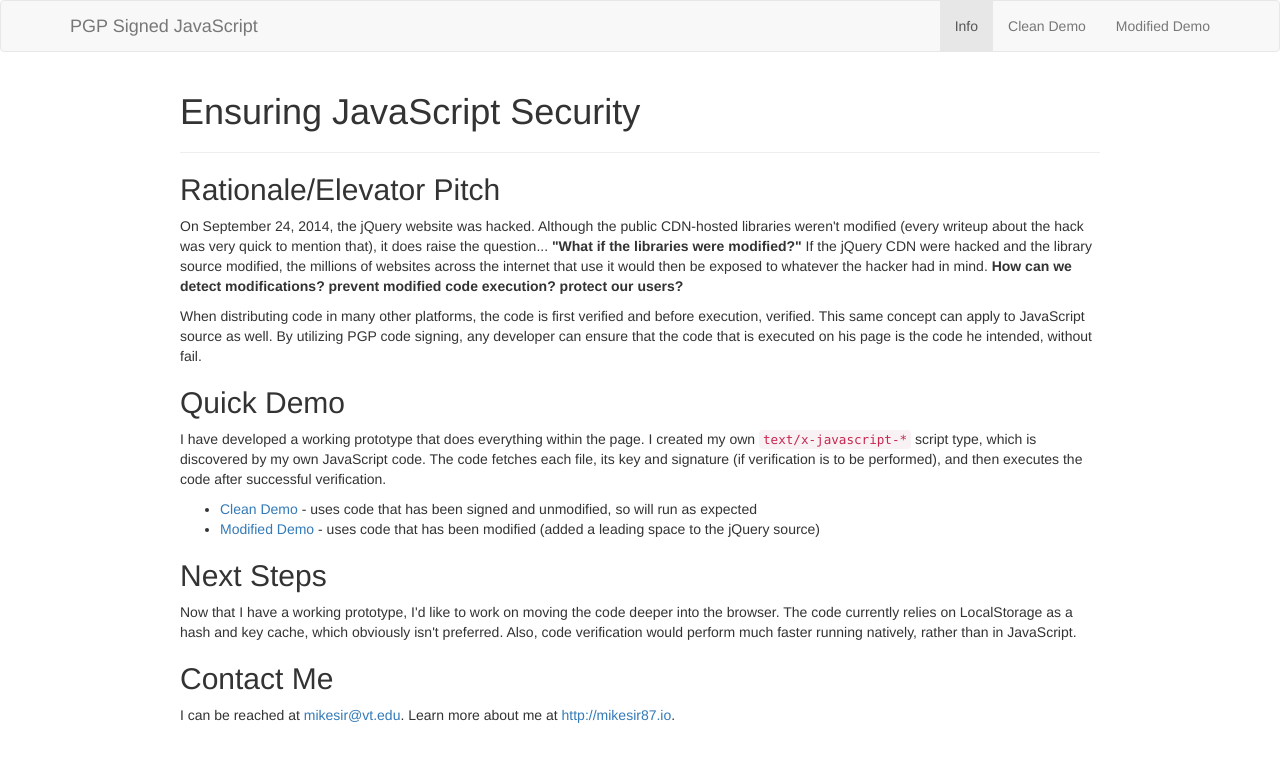
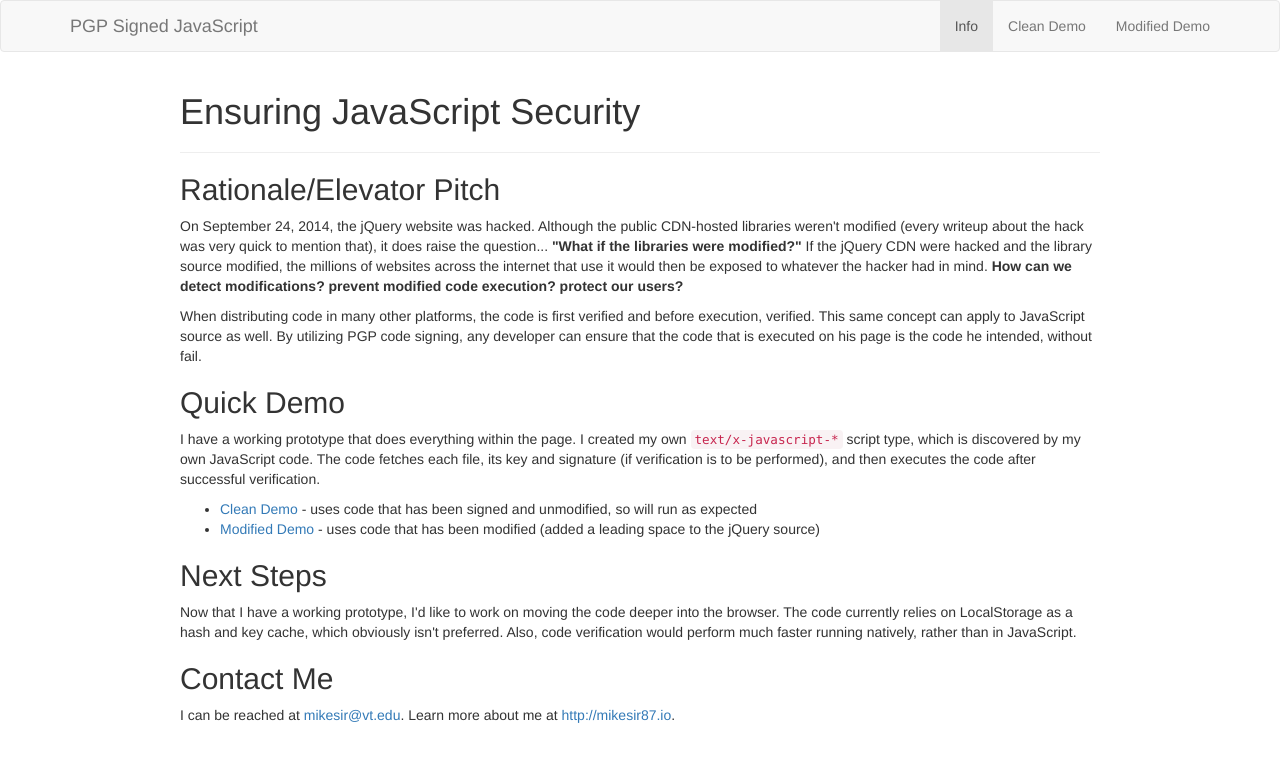
Before and after one commit to mikesir87/trustedJavascript, a plain HTML site: page index.html in a window 1280 px wide. Drawn offline with nearby package versions, Linux system fonts and the light colour scheme.

Commit message:
Modified text to test auto-deploy and webhooks

```diff
--- a/index.html
+++ b/index.html
@@ -35,7 +35,7 @@
       <p>When distributing code in many other platforms, the code is first verified and before execution, verified.  This same concept can apply to JavaScript source as well.  By utilizing PGP code signing, any developer can ensure that the code that is executed on his page is the code he intended, without fail.</p>
 
       <h2>Quick Demo</h2>
-      <p>I have developed a working prototype that does everything within the page.  I created my own <code>text/x-javascript-*</code> script type, which is discovered by my own JavaScript code.  The code fetches each file, its key and signature (if verification is to be performed), and then executes the code after successful verification.</p>
+      <p>I have a working prototype that does everything within the page.  I created my own <code>text/x-javascript-*</code> script type, which is discovered by my own JavaScript code.  The code fetches each file, its key and signature (if verification is to be performed), and then executes the code after successful verification.</p>
       <ul>
         <li><a href="clean">Clean Demo</a> - uses code that has been signed and unmodified, so will run as expected</li>
         <li><a href="modified">Modified Demo</a> - uses code that has been modified (added a leading space to the jQuery source)</li>
```
